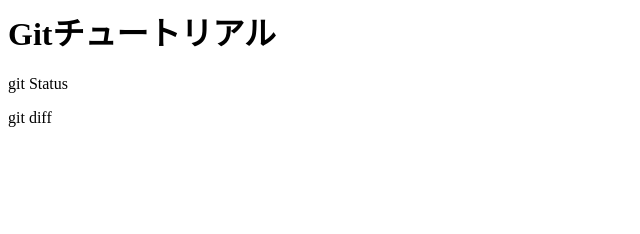
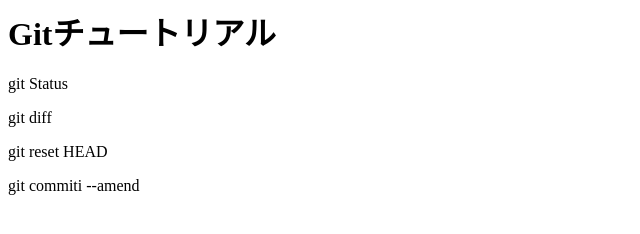
Before and after one commit to fujitama3/git_tutorial, a plain HTML site: page index.html in a window 1280 px wide. Shown: the whole page, without its empty margins (0-640 px from the left). Drawn offline with Linux system fonts and the light colour scheme.

Commit message:
git commit --amendを追記　２回め

```diff
--- a/index.html
+++ b/index.html
@@ -1,3 +1,5 @@
 <h1>Gitチュートリアル</h1>
 <p>git Status</p>
 <p>git diff</p>
+<p>git reset HEAD</p>
+<p>git commiti --amend</p>
```
